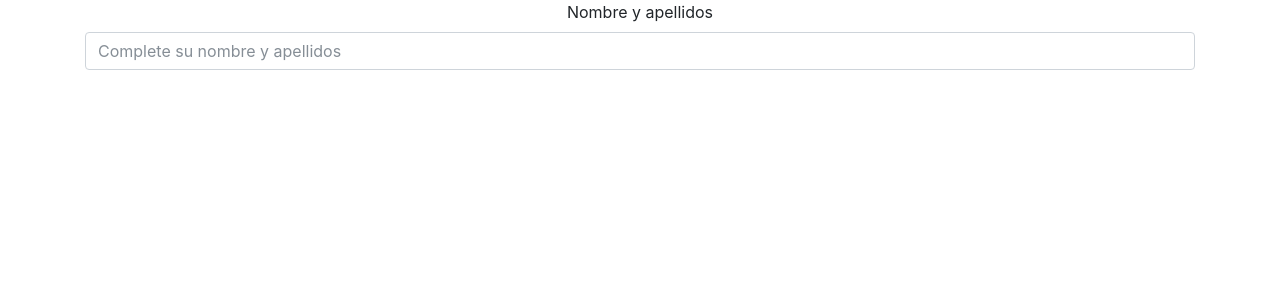
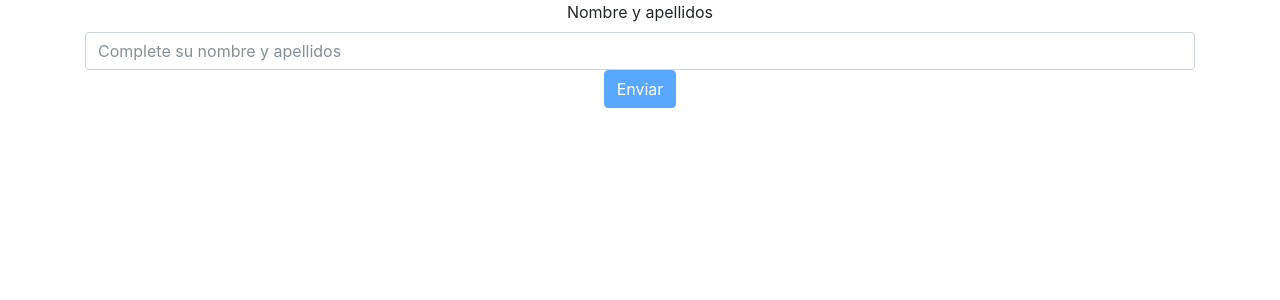
Before and after one commit to qu3qui/learning-Angular4, an Angular app in the folder appCurso/: page / in a window 1280 px wide. Shown: the top 300 px of the page. Built offline with nearby package versions, Linux system fonts and the light colour scheme.

Commit message:
ng-else
Introducción y ejemplo de la directiva, que utiliza plantillas

```diff
--- a/appCurso/src/app/ejdirectivangif/ejdirectivangif.component.html
+++ b/appCurso/src/app/ejdirectivangif/ejdirectivangif.component.html
@@ -3,8 +3,14 @@
 
   <input type="text" class="form-control" placeholder="Complete su nombre y apellidos" [(ngModel)]="nombre">
 
-  <button type="submit" class="btn btn-primary" *ngIf="nombre">
+  <button type="submit" class="btn btn-primary" *ngIf="nombre; else desactivado">
     Enviar
   </button>
 
+  <ng-template #desactivado>
+    <button type="submit" class="btn btn-primary" disabled>
+      Enviar
+    </button>
+  </ng-template>
+
 </div>
```
